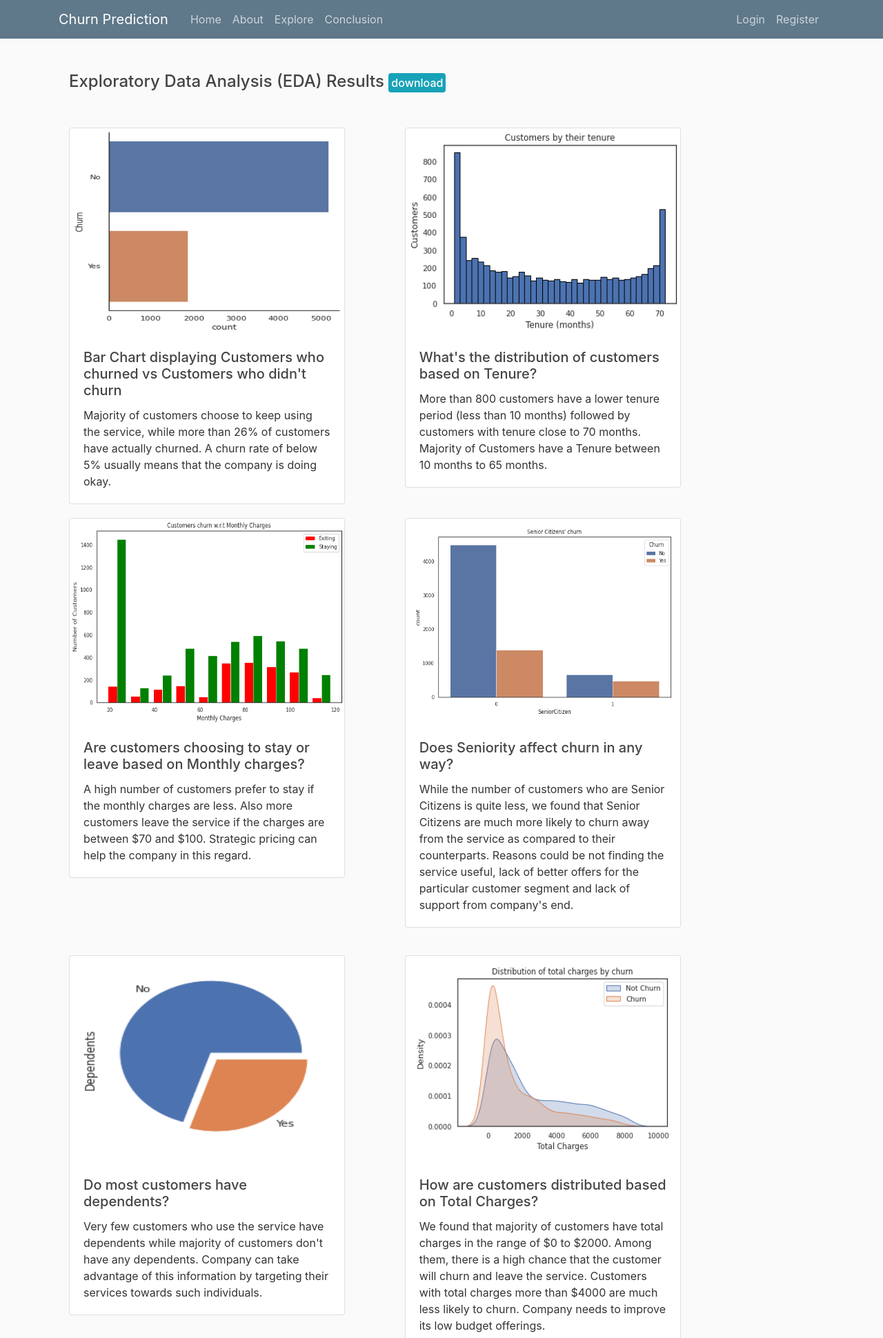
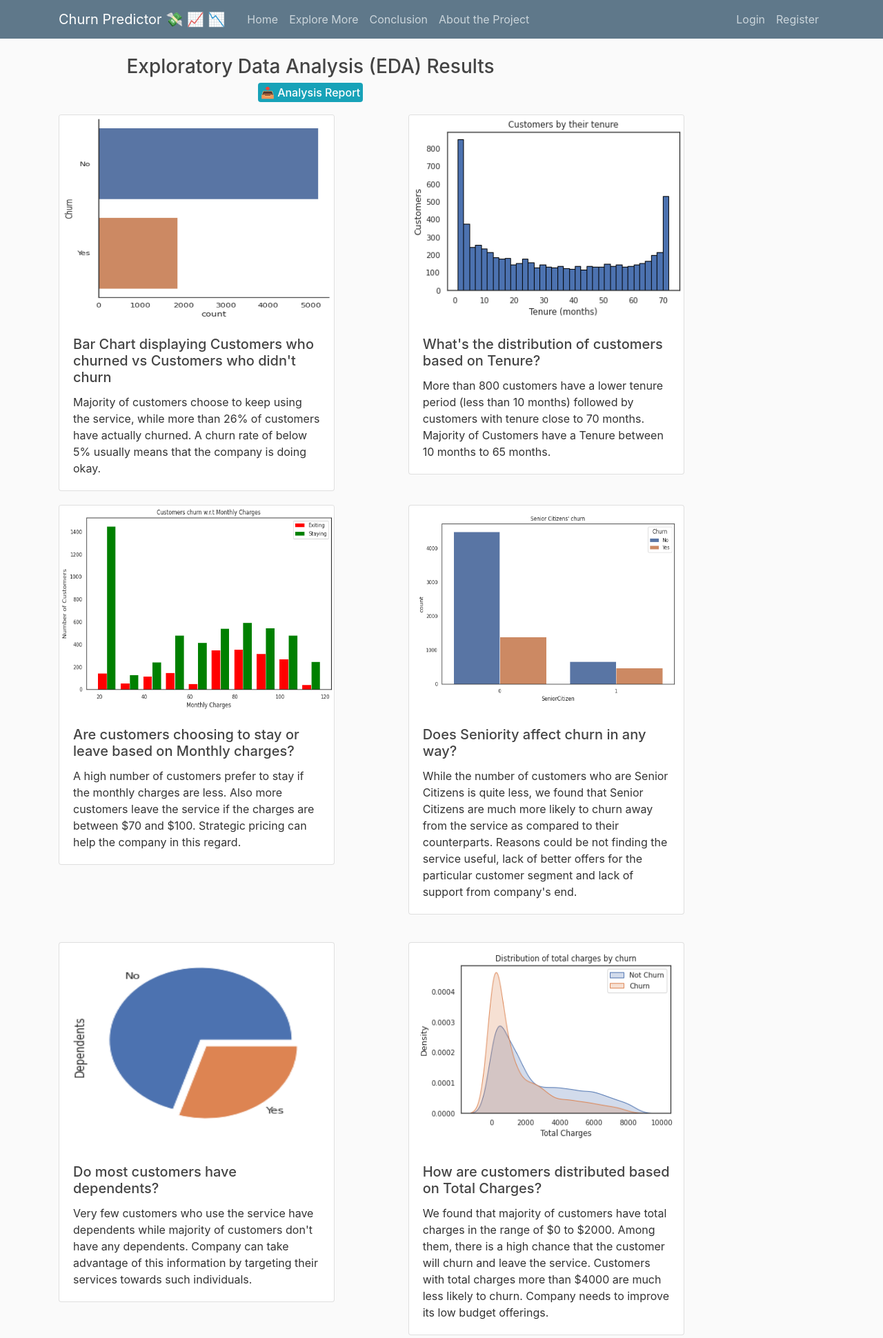
Before and after one commit to amar-belkhede/customer-churn-prediction, a Flask app: page /explore in a window 1280 px wide. Shown: the top 1940 px of the page at 69% size. Run offline with Flask 2, Linux system fonts and the light colour scheme; some libraries are stand-ins or nearby versions.

Commit message:
Made a few changes to navbar

```diff
--- a/churnprediction/templates/explore.html
+++ b/churnprediction/templates/explore.html
@@ -1,16 +1,27 @@
 {% extends "layout.html" %}
 {% block content %}
 
-<div class="container-fluid" style="position:relative">
-    <br>
-    <h4 >Exploratory Data Analysis (EDA) Results   <a class="h6 rounded p-1 bg-info text-white" href="{{url_for('download_webpage') }}">download</a></h4>
-    <br>
-    <div class="row">
+<!-- <div class="container-fluid justify-content-start" style="position:relative; padding-bottom:10px"> -->
+<!-- <div> -->
+<!-- <div class="col"> -->
+<center>
+    <h3>Exploratory Data Analysis (EDA) Results</h3>
+</center>
+<!-- </div> -->
+
+<!-- <div class=" col"> -->
+<center><a class="h6 rounded p-1 bg-info text-white" href="{{url_for('download_webpage')}}">📥 Analysis
+        Report</a></center>
+<!-- </div> -->
+
+<!-- </div> -->
+
+<div class="row justify-content-start">
     <div class="col-lg-8 col-md-6 col-12">
         <div class="cards" style=" padding-top:20px;">
             <div class="card" style="width: 25rem;">
-                    <img class="card-img-top" src="{{url_for('static', filename='images/ChurnCount.png')}}"
-                        width="300px" height="300px" alt="Card image cap">
+                <img class="card-img-top" src="{{url_for('static', filename='images/ChurnCount.png')}}" width="300px"
+                    height="300px" alt="Card image cap">
                 <div class="card-body">
                     <h5 class="card-title">Bar Chart displaying Customers who churned vs Customers who didn't
                         churn
@@ -28,8 +39,8 @@
     <div class="col-lg-4 col-md-6 col-12">
         <div class="cards" style="padding-top:20px">
             <div class="card" style="width: 25rem;">
-                    <img class="card-img-top" src="{{url_for('static', filename='images/ChurnByTenure.png')}}"
-                        width="300px" height="300px" alt="">
+                <img class="card-img-top" src="{{url_for('static', filename='images/ChurnByTenure.png')}}" width="300px"
+                    height="300px" alt="">
                 <div class="card-body">
                     <h5 class="card-title">What's the distribution of customers based on Tenure?</h5>
                     <p class="card-text">More than 800 customers have a lower tenure period (less than 10
@@ -46,15 +57,14 @@
 
 </div>
 
-    <div class="row">
+<div class="row justify-content-start">
 
 
     <div class="col-lg-8 col-md-6 col-12">
         <div class="cards" style=" padding-top: 20px;">
             <div class="card" style="width: 25rem;">
-                    <img class="card-img-top"
-                        src="{{url_for('static', filename='images/ChurnVsMultipleCharges.png')}}" width="300px"
-                        height="300px" alt="">
+                <img class="card-img-top" src="{{url_for('static', filename='images/ChurnVsMultipleCharges.png')}}"
+                    width="300px" height="300px" alt="">
                 <div class="card-body">
                     <h5 class="card-title">Are customers choosing to stay or leave based on Monthly charges?
                     </h5>
@@ -71,8 +81,8 @@
         <div class="cards" style=" padding-top: 20px;">
             <div class="card" style="width: 25rem;">
                 <img style="padding:10px" class="card-img-top"
-                        src="{{url_for('static', filename='images/countSeniorCitizen.png')}}" width="300px"
-                        height="300px" alt="">
+                    src="{{url_for('static', filename='images/countSeniorCitizen.png')}}" width="300px" height="300px"
+                    alt="">
                 <div class="card-body">
                     <h5 class="card-title">Does Seniority affect churn in any way?</h5>
                     <p class="card-text">While the number of customers who are Senior Citizens is quite less, we
@@ -90,7 +100,7 @@
 
 </div>
 
-    <div class="row" style="padding-top:20px">
+<div class="row justify-content-start" style="padding-top:20px">
 
 
 
@@ -98,8 +108,8 @@
         <div class="cards" style="padding-top: 20px;">
             <div class="card" style="width: 25rem;">
                 <img style="padding:10px" class="card-img-top"
-                        src="{{url_for('static', filename='images/DependentsPieChart.png')}}" width="300px"
-                        height="300px" alt="">
+                    src="{{url_for('static', filename='images/DependentsPieChart.png')}}" width="300px" height="300px"
+                    alt="">
                 <div class="card-body">
                     <h5 class="card-title">Do most customers have dependents?</h5>
                     <p class="card-text">Very few customers who use the service have dependents while majority
@@ -116,8 +126,8 @@
         <div class="cards" style="padding-top: 20px;">
             <div class="card" style="width: 25rem;">
                 <img style="padding:10px" class="card-img-top"
-                        src="{{url_for('static', filename='images/DistributionOfChargesBasedOnChurn.png')}}"
-                        width="300px" height="300px" alt="">
+                    src="{{url_for('static', filename='images/DistributionOfChargesBasedOnChurn.png')}}" width="300px"
+                    height="300px" alt="">
                 <div class="card-body">
                     <h5 class="card-title">How are customers distributed based on Total Charges?</h5>
                     <p class="card-text">We found that majority of customers have total charges in the range of
@@ -131,7 +141,7 @@
     </div>
 </div>
 
-    <div class="row" style="padding-top:20px">
+<div class="row justify-content-start" style="padding-top:20px">
 
     <div class="col-lg-8 col-md-6 col-12">
         <div class="cards" style="padding-top: 20px;">
@@ -155,8 +165,8 @@
         <div class="cards" style="padding-top:20px">
             <div class="card" style="width: 25rem;">
                 <img style="padding:10px" class="card-img-top"
-                        src="{{url_for('static', filename='images/PartnerPieChart.png')}}" width="300px"
-                        height="300px" alt="">
+                    src="{{url_for('static', filename='images/PartnerPieChart.png')}}" width="300px" height="300px"
+                    alt="">
                 <div class="card-body">
                     <h5 class="card-title">Distribution of data based on whether a person has a
                         partner or
@@ -191,4 +201,7 @@
 </div>
 
 </div>
+<br>
+<br>
+<br>
 <!-- {% endblock content %} -->
--- a/churnprediction/templates/layout.html
+++ b/churnprediction/templates/layout.html
@@ -1,13 +1,16 @@
 <!DOCTYPE html>
 <html>
+
 <head>
   <!-- Required meta tags -->
   <meta charset="utf-8">
   <meta name="viewport" content="width=device-width, initial-scale=1, shrink-to-fit=no">
 
   <!-- Bootstrap CSS -->
-    <link rel="stylesheet" href="https://maxcdn.bootstrapcdn.com/bootstrap/4.0.0/css/bootstrap.min.css" integrity="sha384-Gn5384xqQ1aoWXA+058RXPxPg6fy4IWvTNh0E263XmFcJlSAwiGgFAW/dAiS6JXm" crossorigin="anonymous">
+  <link rel="stylesheet" href="https://maxcdn.bootstrapcdn.com/bootstrap/4.0.0/css/bootstrap.min.css"
+    integrity="sha384-Gn5384xqQ1aoWXA+058RXPxPg6fy4IWvTNh0E263XmFcJlSAwiGgFAW/dAiS6JXm" crossorigin="anonymous">
 
+  <link rel="shortcut icon" href="{{url_for('static', filename='images/favicon.ico')}}">
   <link rel="stylesheet" type="text/css" href="{{ url_for('static', filename='main.css') }}">
 
   {% if title %}
@@ -16,20 +19,24 @@
   <title>Churn Prediction</title>
   {% endif %}
 </head>
+
 <body>
+  <!-- Header -->
+
   <header class="site-header">
     <nav class="navbar navbar-expand-md navbar-dark bg-steel fixed-top">
       <div class="container">
-          <a class="navbar-brand mr-4" href="/">Churn Prediction</a>
-          <button class="navbar-toggler" type="button" data-toggle="collapse" data-target="#navbarToggle" aria-controls="navbarToggle" aria-expanded="false" aria-label="Toggle navigation">
+        <a class="navbar-brand mr-4" href="/">Churn Predictor 💸 📈 📉</a>
+        <button class="navbar-toggler" type="button" data-toggle="collapse" data-target="#navbarToggle"
+          aria-controls="navbarToggle" aria-expanded="false" aria-label="Toggle navigation">
           <span class="navbar-toggler-icon"></span>
         </button>
         <div class="collapse navbar-collapse" id="navbarToggle">
           <div class="navbar-nav mr-auto">
             <a class="nav-item nav-link" href="{{ url_for('home') }}">Home</a>
-              <a class="nav-item nav-link" href="{{ url_for('about') }}">About</a>
-              <a class="nav-item nav-link" href="{{ url_for('explore') }}">Explore</a>
+            <a class="nav-item nav-link" href="{{ url_for('explore') }}">Explore More</a>
             <a class="nav-item nav-link" href="{{ url_for('conclusion') }}">Conclusion</a>
+            <a class="nav-item nav-link" href="{{ url_for('about') }}">About the Project</a>
           </div>
           <!-- Navbar Right Side -->
           <div class="navbar-nav">
@@ -73,12 +80,17 @@
       </div>
     </div>
   </main>
-
-
   <!-- Optional JavaScript -->
   <!-- jQuery first, then Popper.js, then Bootstrap JS -->
-    <script src="https://code.jquery.com/jquery-3.2.1.slim.min.js" integrity="sha384-KJ3o2DKtIkvYIK3UENzmM7KCkRr/rE9/Qpg6aAZGJwFDMVNA/GpGFF93hXpG5KkN" crossorigin="anonymous"></script>
-    <script src="https://cdnjs.cloudflare.com/ajax/libs/popper.js/1.12.9/umd/popper.min.js" integrity="sha384-ApNbgh9B+Y1QKtv3Rn7W3mgPxhU9K/ScQsAP7hUibX39j7fakFPskvXusvfa0b4Q" crossorigin="anonymous"></script>
-    <script src="https://maxcdn.bootstrapcdn.com/bootstrap/4.0.0/js/bootstrap.min.js" integrity="sha384-JZR6Spejh4U02d8jOt6vLEHfe/JQGiRRSQQxSfFWpi1MquVdAyjUar5+76PVCmYl" crossorigin="anonymous"></script>
+  <script src="https://code.jquery.com/jquery-3.2.1.slim.min.js"
+    integrity="sha384-KJ3o2DKtIkvYIK3UENzmM7KCkRr/rE9/Qpg6aAZGJwFDMVNA/GpGFF93hXpG5KkN" crossorigin="anonymous">
+  </script>
+  <script src="https://cdnjs.cloudflare.com/ajax/libs/popper.js/1.12.9/umd/popper.min.js"
+    integrity="sha384-ApNbgh9B+Y1QKtv3Rn7W3mgPxhU9K/ScQsAP7hUibX39j7fakFPskvXusvfa0b4Q" crossorigin="anonymous">
+  </script>
+  <script src="https://maxcdn.bootstrapcdn.com/bootstrap/4.0.0/js/bootstrap.min.js"
+    integrity="sha384-JZR6Spejh4U02d8jOt6vLEHfe/JQGiRRSQQxSfFWpi1MquVdAyjUar5+76PVCmYl" crossorigin="anonymous">
+  </script>
 </body>
+
 </html>
--- a/churnprediction/templates/register.html
+++ b/churnprediction/templates/register.html
@@ -3,7 +3,7 @@
     <form method="POST" action="">
         {{ form.hidden_tag() }}
         <fieldset class="form-group">
-            <legend class="border-bottom mb-4">Join Today</legend>
+            <legend class="border-bottom mb-4">Register</legend>
             <div class="form-group">
                 {{ form.username.label(class="form-control-label") }}
                 {% if form.username.errors %}
```
Also changed, not shown: churnprediction/static/main.css (+6 -1 lines), churnprediction/templates/about.html (+6 -4 lines), churnprediction/templates/conclusion.html (+5 -3 lines), churnprediction/templates/layout_explore.html (added, +81 -0 lines), README.md, churnprediction/static/images/favicon.ico (added). Lines whose indentation alone changed are shown as unchanged.
